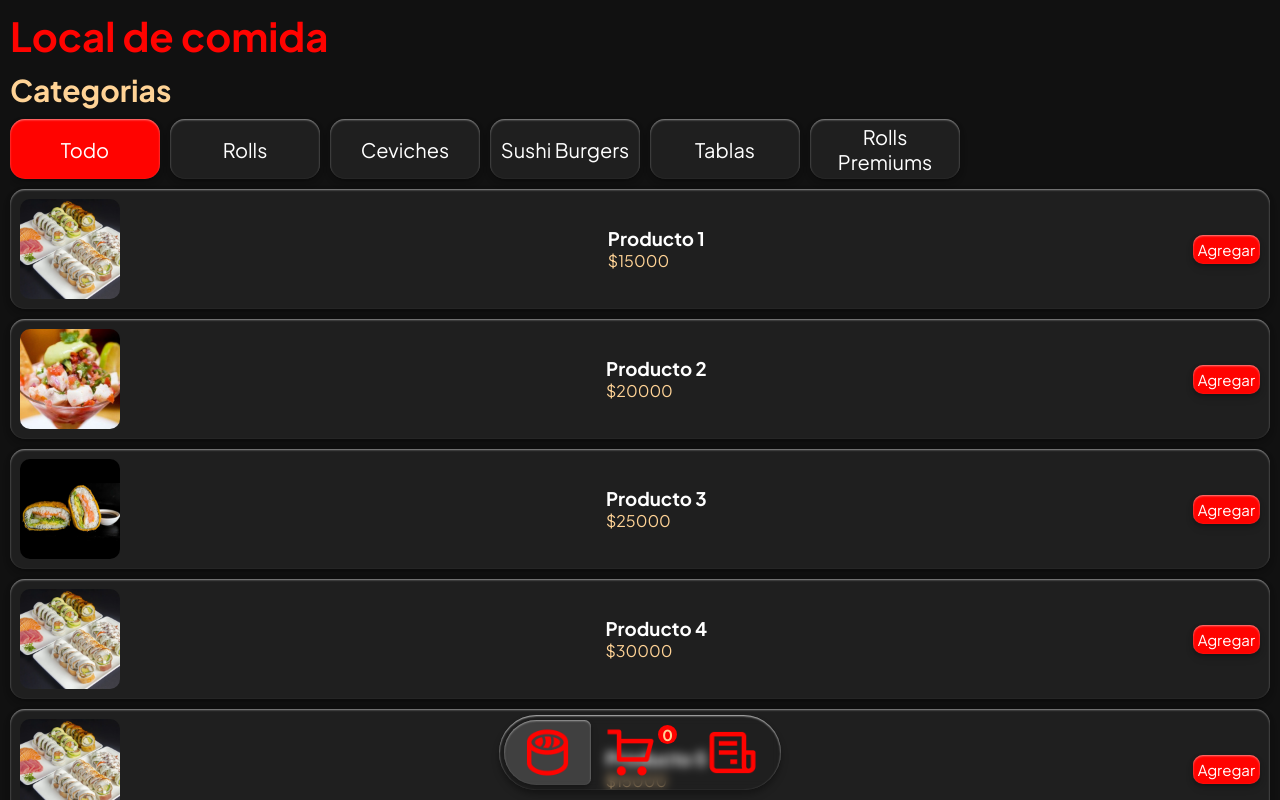
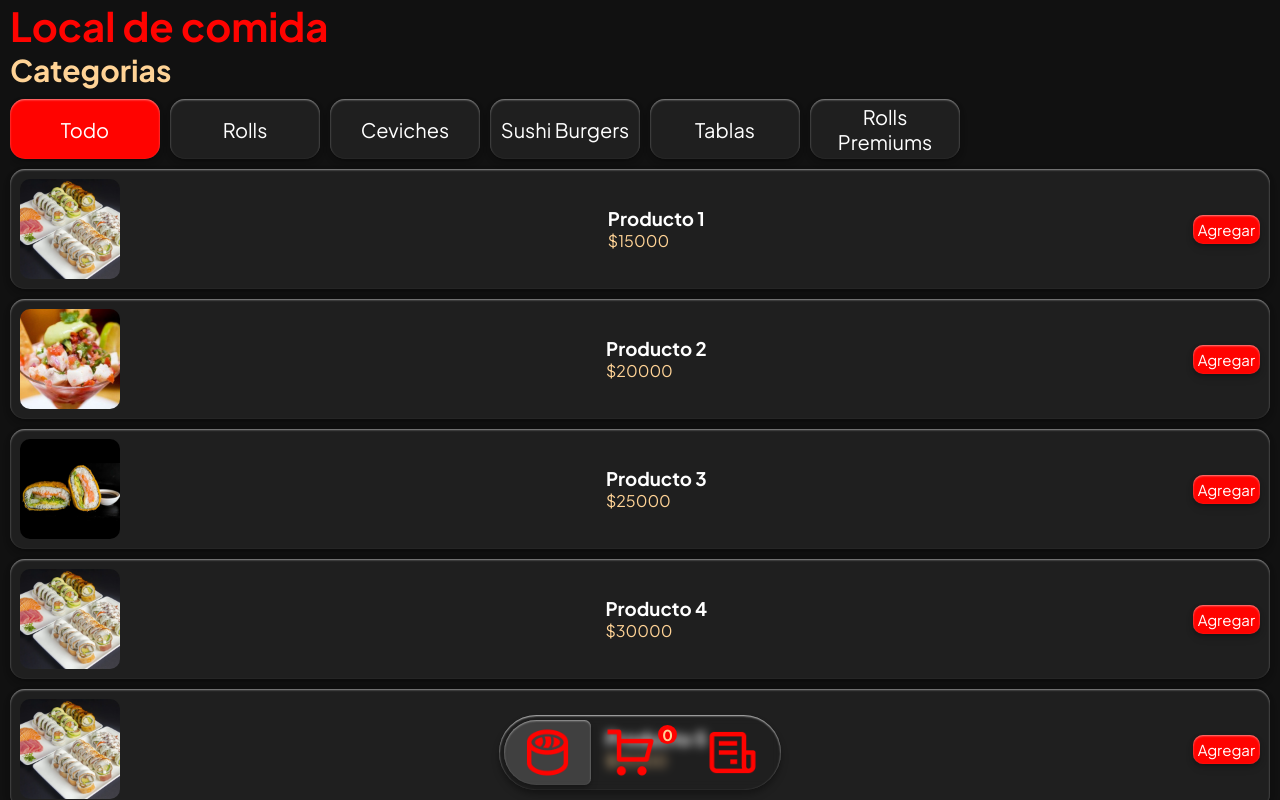
Before and after one commit to champi41/DemoApp, a React (Vite) app: page / in a window 1280 px wide. Shown: the top 800 px of the page. Built offline with nearby package versions, Linux system fonts and the light colour scheme.

Commit message:
cambios esteticos

```diff
--- a/src/index.css
+++ b/src/index.css
@@ -32,7 +32,7 @@ body {
 }
 .header {
   font-size: 20px;
-  padding: 10px;
+  padding: 0px 10px;
   color: #ff0300;
 }
 .categorias {
```
Also changed, not shown: 4 other files (tests, documents, lock files or other folders).
